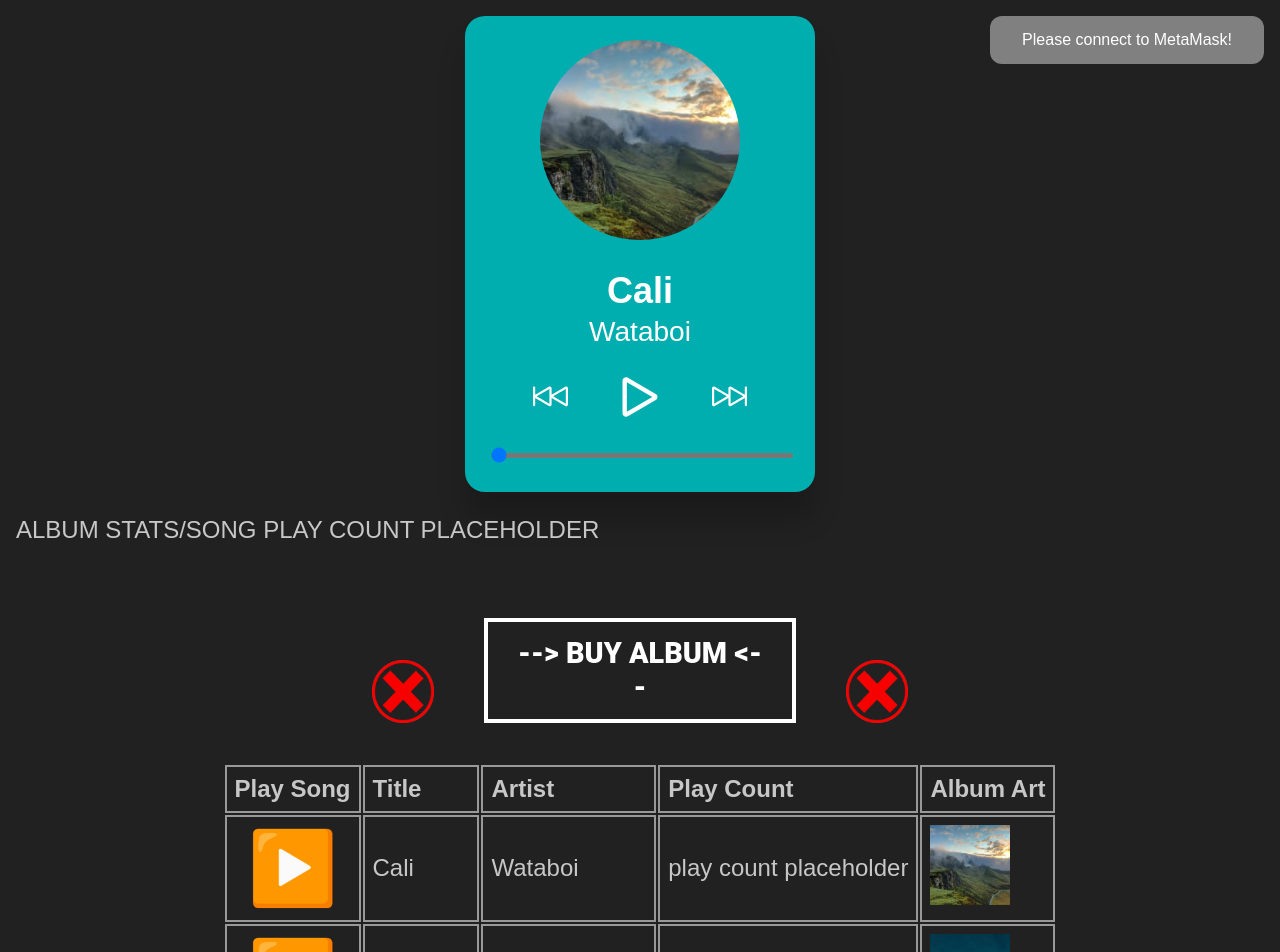
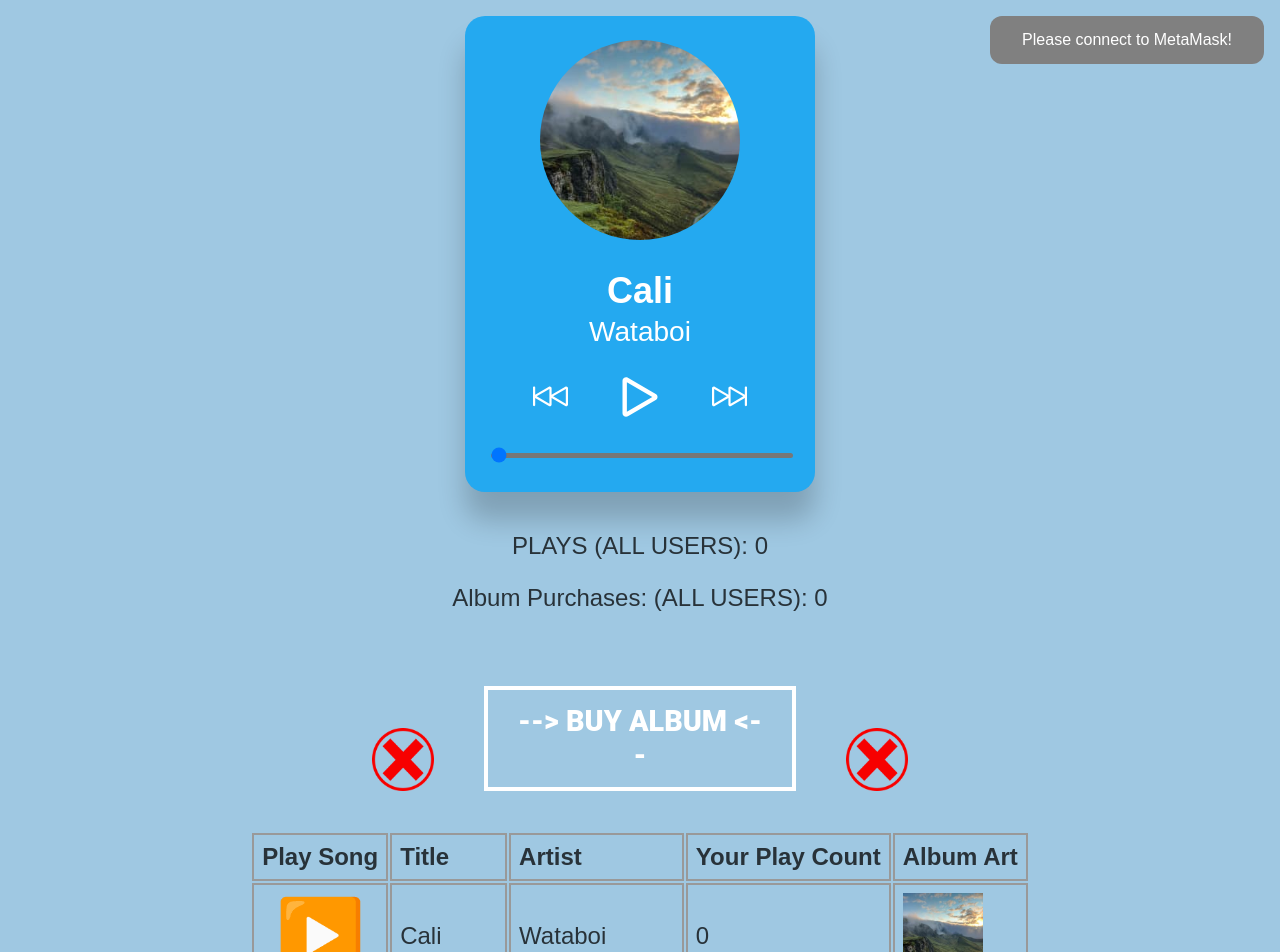
Before and after one commit to psparacino/blockchain-developer-bootcamp-final-project, a React (Create React App) app: page / in a window 1280 px wide. Shown: the top 952 px of the page. Built offline with nearby package versions, Linux system fonts and the light colour scheme.

Commit message:
basic react architecture and connection to metamask

```diff
--- a/src/AudioMain.css
+++ b/src/AudioMain.css
@@ -1,8 +1,8 @@
 body{
-  background-color: #212121;
+  background-color: #9fc8e2;
   font-size: 24px;
   padding: 16px;
-  color: rgba(255,255,255,0.75);
+  color: rgba(0, 0, 0, 0.75);
   font-family: sans-serif;
 }
 
--- a/src/AudioMain.js
+++ b/src/AudioMain.js
@@ -1,5 +1,6 @@
 import React, { useState } from 'react';
 import AudioPlayer from  './AudioPlayer.jsx';
+import AudioControls from './AudioControls.jsx';
 import tracks from "./tracks";
 
 //images
@@ -8,9 +9,13 @@ import red_x from './assets/Red_X.png';
 //styles
 import './AudioMain.css';
 
-const AudioPage = () => {
+const AudioMain = () => {
 
     const [trackNumber, setTrackNumber] = useState(0);
+
+    const [currentTrack, setCurrentTrack] = useState('');
+
+    const [playCount, setPlayCount] = useState(0);
 
 
     const AlbumOwnership = () => {
@@ -30,8 +35,13 @@ const AudioPage = () => {
     const AlbumStats = () => {
 
         return (
-        <p> ALBUM STATS/SONG PLAY COUNT PLACEHOLDER</p>
+            <div style={{textAlign : 'center', marginTop : '40px'}}>
+                <p>{currentTrack} PLAYS (ALL USERS): 0</p>
+                <p>{currentTrack} Album Purchases: (ALL USERS): 0</p>
+            </div>
+
         //needs to track plays of songs. that state will maybe live on ipfs.
+
         )
     }
 
@@ -41,6 +51,7 @@ const AudioPage = () => {
 
     <div>
         <AudioPlayer tracks={tracks} startingTrackIndex={trackNumber} />
+
         <AlbumStats />
         <div className="BuyDiv">
             <AlbumOwnership />
@@ -60,7 +71,7 @@ const AudioPage = () => {
                         Artist
                     </th>
                     <th>
-                        Play Count
+                        Your Play Count
                     </th>
                     <th>
                         Album Art
@@ -77,6 +88,9 @@ const AudioPage = () => {
                     onClick={
                         () => {
                             setTrackNumber(index);
+                            setCurrentTrack(track.title);
+
+
                         }
                     }>
                     {'▶️'}
@@ -89,7 +103,7 @@ const AudioPage = () => {
                     {track.artist}
                 </td>
                 <td>
-                play count placeholder
+                {playCount}
                 </td>
                 <td>
                    <img className="albumArt" src={track.image} />
@@ -107,4 +121,4 @@ const AudioPage = () => {
 
 }
 
-export default AudioPage;
+export default AudioMain;
--- a/src/styles.css
+++ b/src/styles.css
@@ -31,7 +31,7 @@
   }
 
   .audio-player {
-    --active-color: #00aeb0;
+    --active-color: rgb(36, 169, 240);
     background: var(--active-color);
     max-width: 350px;
     padding: 24px;
```
